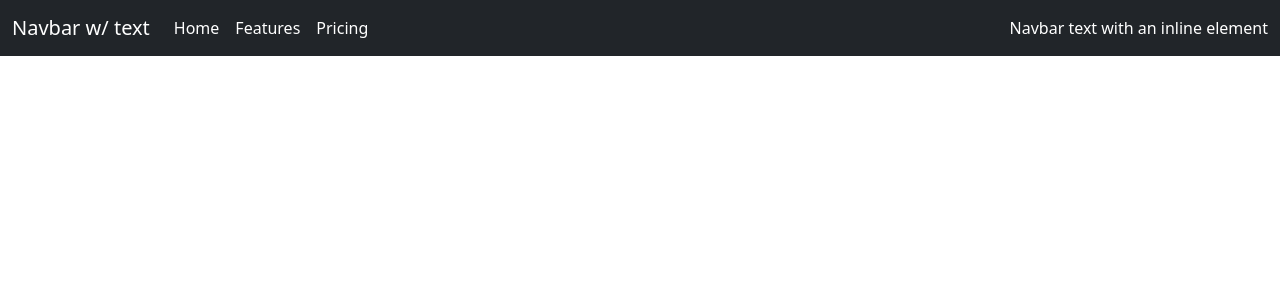
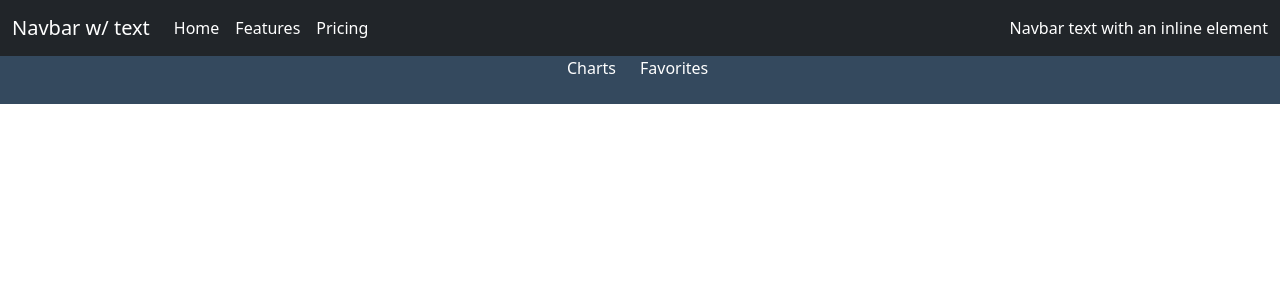
Before and after one commit to prvnje19/UIDesign, an Angular app: page / in a window 1280 px wide. Shown: the top 300 px of the page. Built offline with nearby package versions, Linux system fonts and the light colour scheme.

Commit message:
subnavbar

```diff
--- a/src/app/app.component.html
+++ b/src/app/app.component.html
@@ -1 +1,2 @@
 <app-navbar></app-navbar>
+<app-sub-navbar></app-sub-navbar>
--- a/src/app/app.module.ts
+++ b/src/app/app.module.ts
@@ -5,12 +5,14 @@ import { AppRoutingModule } from './app-routing.module';
 import { AppComponent } from './app.component';
 import { NavbarComponent } from './component/navbar/navbar.component';
 import { HomePageComponent } from './pages/home-page/home-page.component';
+import { SubNavbarComponent } from './component/sub-navbar/sub-navbar.component';
 
 @NgModule({
   declarations: [
     AppComponent,
     NavbarComponent,
-    HomePageComponent
+    HomePageComponent,
+    SubNavbarComponent
   ],
   imports: [
     BrowserModule,
--- /dev/null
+++ b/src/app/component/sub-navbar/sub-navbar.component.css
@@ -0,0 +1,16 @@
+.sub-navbar{
+    background-color: #34495E;
+    height:48px;
+    display: flex;
+}
+.row{
+    width: 100%;
+}
+.content{
+    text-align: right;
+    color: white;
+}
+.content2{
+    text-align: left;
+    color: white;
+}
--- /dev/null
+++ b/src/app/component/sub-navbar/sub-navbar.component.html
@@ -0,0 +1,10 @@
+<div class="container-fluid sub-navbar text-center">
+    <div class="row">
+      <div class="col-lg-6 col-sm-6 col-xs-2 col-md-6">
+        <p class="content">Charts</p>
+      </div>
+      <div class="col-lg-6 col-sm-6 col-xs-2 col-md-6">
+        <p class="content2">Favorites</p>
+      </div>
+    </div>
+  </div>
```
Also changed, not shown: src/app/component/sub-navbar/sub-navbar.component.ts (added, +10 -0 lines), 1 other file (tests, documents, lock files or other folders).
